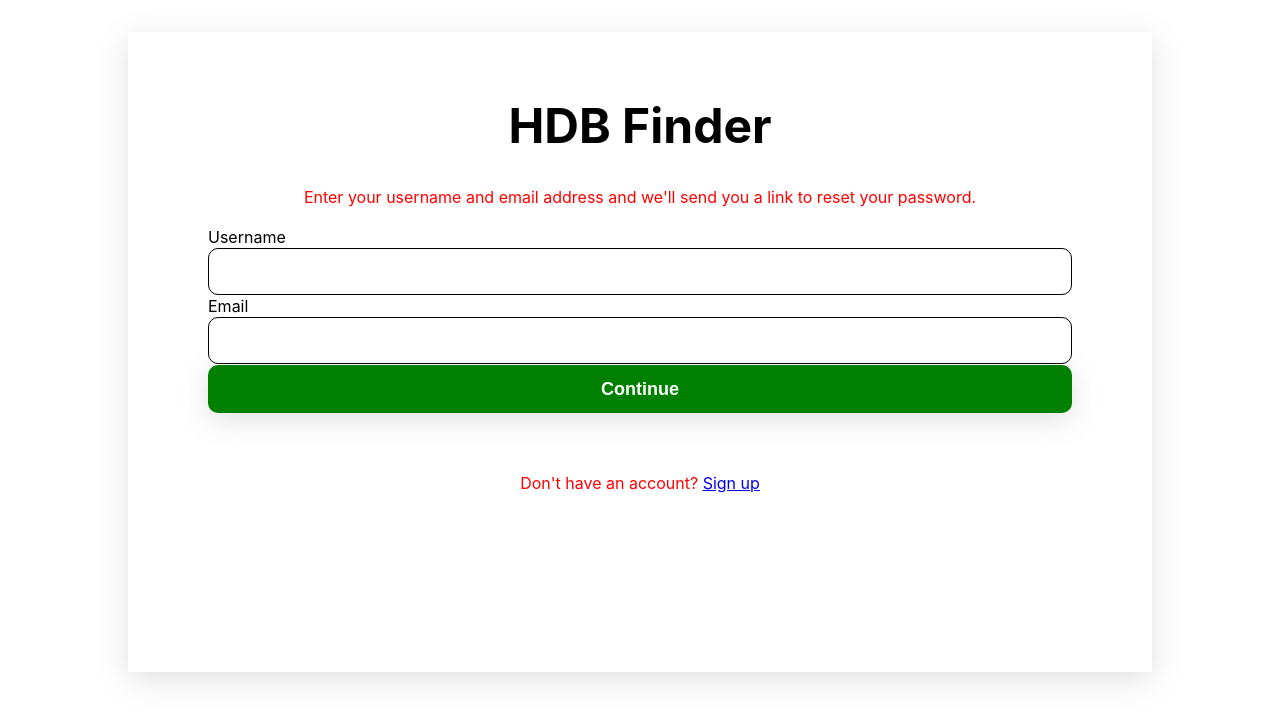
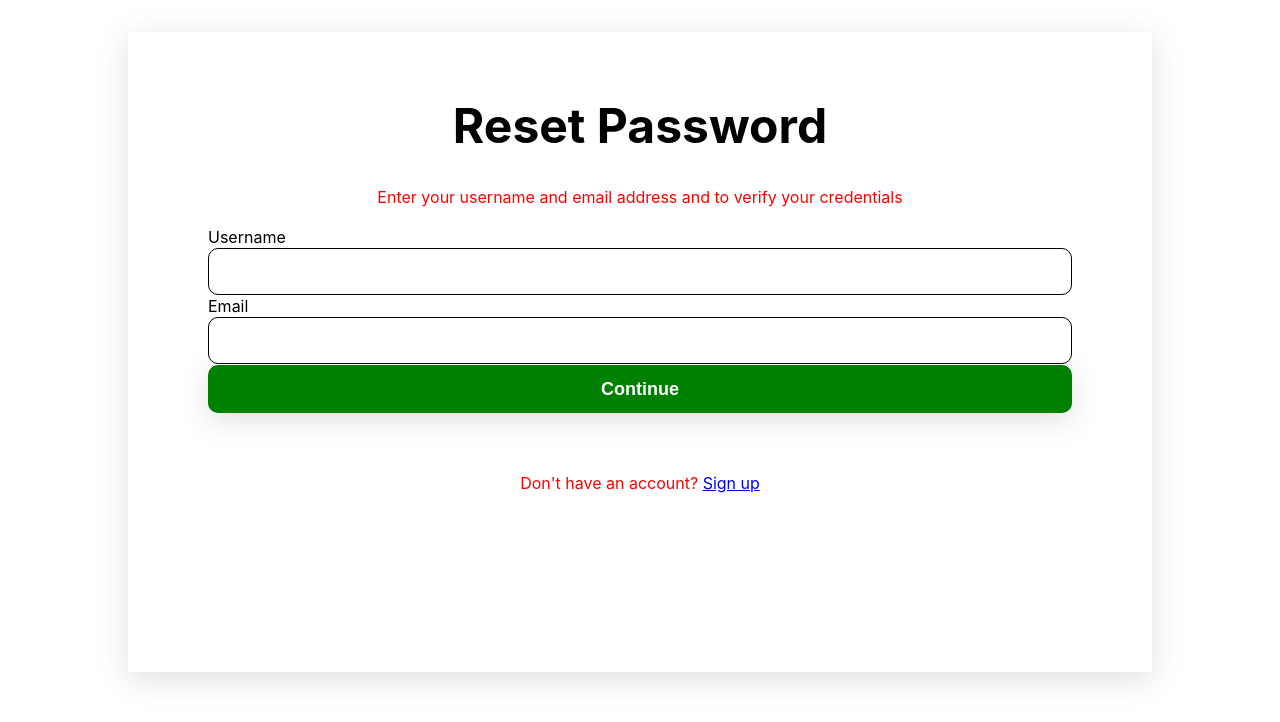
Before and after one commit to Realker/SC2006-Project, a React (Create React App) app in the folder frontend/: page /ResetPassword in a window 1280 px wide. Shown: the top 722 px of the page. Built offline with nearby package versions, Linux system fonts and the light colour scheme.

Commit message:
ResetPW touch up

```diff
--- a/frontend/src/components/ResetPassword.js
+++ b/frontend/src/components/ResetPassword.js
@@ -13,8 +13,8 @@ import { Link } from 'react-router-dom';
       <div className="ResetPassword-container">
 
         <div className="ResetPassword__content">
-        <h1>HDB Finder</h1>
-        <p class="short-text"> Enter your username and email address and we'll send you a link to reset your password.</p>
+        <h1>Reset Password</h1>
+        <p class="short-text"> Enter your username and email address and to verify your credentials</p>
         <br></br>
 
         <div>
--- a/frontend/src/css/FAQ.css
+++ b/frontend/src/css/FAQ.css
@@ -31,7 +31,7 @@
     box-shadow: rgba(0, 0, 0, 0.35) 0px 5px 15px;
     border-radius: 10px;
     width: 60vw;
-    justify-content: center;
+    justify-content: keft;
     align-items: center;
     height: 100%;
     padding: 5rem;
```
